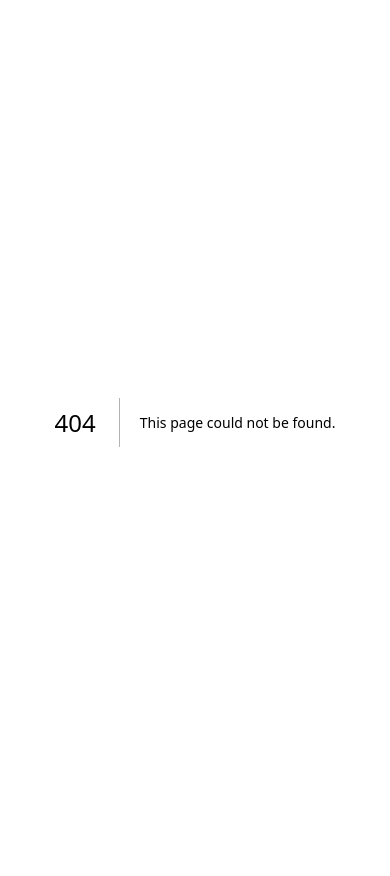
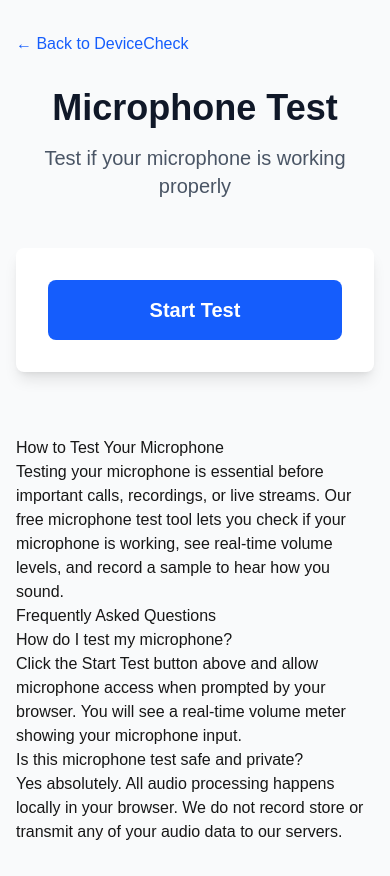
Before and after one commit to duncan-morton/devicecheck, a Next.js app: page /mic-test in a window 390 px wide. Before the commit this address had no page. Before the commit the page ends 844 px from the top, so only its background shows below. Built offline with nearby package versions, Linux system fonts and the light colour scheme.

Commit message:
Add working microphone test

```diff
--- /dev/null
+++ b/app/mic-test/MicrophoneTest.tsx
@@ -0,0 +1,123 @@
+'use client'
+
+import { useState, useRef, useEffect } from 'react'
+
+export default function MicrophoneTest() {
+  const [isTesting, setIsTesting] = useState(false)
+  const [volume, setVolume] = useState(0)
+  const [error, setError] = useState('')
+
+  const audioContextRef = useRef<AudioContext | null>(null)
+  const analyserRef = useRef<AnalyserNode | null>(null)
+  const streamRef = useRef<MediaStream | null>(null)
+  const animationFrameRef = useRef<number>()
+
+  const startTest = async () => {
+    try {
+      setError('')
+      const stream = await navigator.mediaDevices.getUserMedia({ audio: true })
+      streamRef.current = stream
+
+      const audioContext = new AudioContext()
+      audioContextRef.current = audioContext
+
+      const analyser = audioContext.createAnalyser()
+      analyser.fftSize = 256
+      analyserRef.current = analyser
+
+      const source = audioContext.createMediaStreamSource(stream)
+      source.connect(analyser)
+
+      setIsTesting(true)
+      updateVolume()
+    } catch (err) {
+      setError('Could not access microphone. Please check permissions.')
+      console.error(err)
+    }
+  }
+
+  const stopTest = () => {
+    if (animationFrameRef.current) {
+      cancelAnimationFrame(animationFrameRef.current)
+    }
+    if (streamRef.current) {
+      streamRef.current.getTracks().forEach(track => track.stop())
+    }
+    if (audioContextRef.current) {
+      audioContextRef.current.close()
+    }
+    setIsTesting(false)
+    setVolume(0)
+  }
+
+  const updateVolume = () => {
+    if (!analyserRef.current) return
+
+    const dataArray = new Uint8Array(analyserRef.current.frequencyBinCount)
+    analyserRef.current.getByteFrequencyData(dataArray)
+
+    const average = dataArray.reduce((a, b) => a + b) / dataArray.length
+    setVolume(Math.min(100, (average / 255) * 100 * 2))
+
+    animationFrameRef.current = requestAnimationFrame(updateVolume)
+  }
+
+  useEffect(() => {
+    return () => {
+      if (animationFrameRef.current) {
+        cancelAnimationFrame(animationFrameRef.current)
+      }
+      if (streamRef.current) {
+        streamRef.current.getTracks().forEach(track => track.stop())
+      }
+      if (audioContextRef.current) {
+        audioContextRef.current.close()
+      }
+    }
+  }, [])
+
+  return (
+    <div className="max-w-2xl mx-auto bg-white rounded-lg shadow-lg p-8 mb-16">
+      {!isTesting ? (
+        <button
+          onClick={startTest}
+          className="w-full bg-blue-600 text-white text-xl font-semibold py-4 px-8 rounded-lg hover:bg-blue-700 transition"
+        >
+          Start Test
+        </button>
+      ) : (
+        <>
+          <div className="mb-8">
+            <div className="flex items-center justify-between mb-2">
+              <span className="text-gray-700 font-medium">Volume Level</span>
+              <span className="text-gray-900 font-bold">{Math.round(volume)}%</span>
+            </div>
+            <div className="w-full bg-gray-200 rounded-full h-8 overflow-hidden">
+              <div
+                className="bg-green-500 h-full transition-all duration-75"
+                style={{ width: `${volume}%` }}
+              />
+            </div>
+          </div>
+
+          <p className="text-center text-gray-600 mb-6">
+            Speak into your microphone to see the volume meter react
+          </p>
+
+          <button
+            onClick={stopTest}
+            className="w-full bg-red-600 text-white text-xl font-semibold py-4 px-8 rounded-lg hover:bg-red-700 transition"
+          >
+            Stop Test
+          </button>
+        </>
+      )}
+
+      {error && (
+        <div className="mt-4 p-4 bg-red-50 border border-red-200 rounded-lg">
+          <p className="text-red-800">{error}</p>
+        </div>
+      )}
+    </div>
+  )
+}
--- /dev/null
+++ b/app/mic-test/page.tsx
@@ -0,0 +1,47 @@
+import MicrophoneTest from './MicrophoneTest'
+
+export default function MicTest() {
+  return (
+    <div className="min-h-screen bg-gray-50">
+      <div className="container mx-auto px-4 py-8">
+        <a href="/" className="text-blue-600 hover:text-blue-800 mb-8 inline-block">
+          ← Back to DeviceCheck
+        </a>
+
+        <div className="text-center mb-12">
+          <h1 className="text-4xl font-bold text-gray-900 mb-4">
+            Microphone Test
+          </h1>
+          <p className="text-xl text-gray-600">
+            Test if your microphone is working properly
+          </p>
+        </div>
+
+        <MicrophoneTest />
+
+        <div className="max-w-4xl mx-auto prose prose-lg mt-16">
+          <h2>How to Test Your Microphone</h2>
+          <p>
+            Testing your microphone is essential before important calls, recordings, or live streams.
+            Our free microphone test tool lets you check if your microphone is working, see real-time
+            volume levels, and record a sample to hear how you sound.
+          </p>
+
+          <h2>Frequently Asked Questions</h2>
+
+          <h3>How do I test my microphone?</h3>
+          <p>
+            Click the Start Test button above and allow microphone access when prompted by your browser.
+            You will see a real-time volume meter showing your microphone input.
+          </p>
+
+          <h3>Is this microphone test safe and private?</h3>
+          <p>
+            Yes absolutely. All audio processing happens locally in your browser. We do not record
+            store or transmit any of your audio data to our servers.
+          </p>
+        </div>
+      </div>
+    </div>
+  )
+}
```
